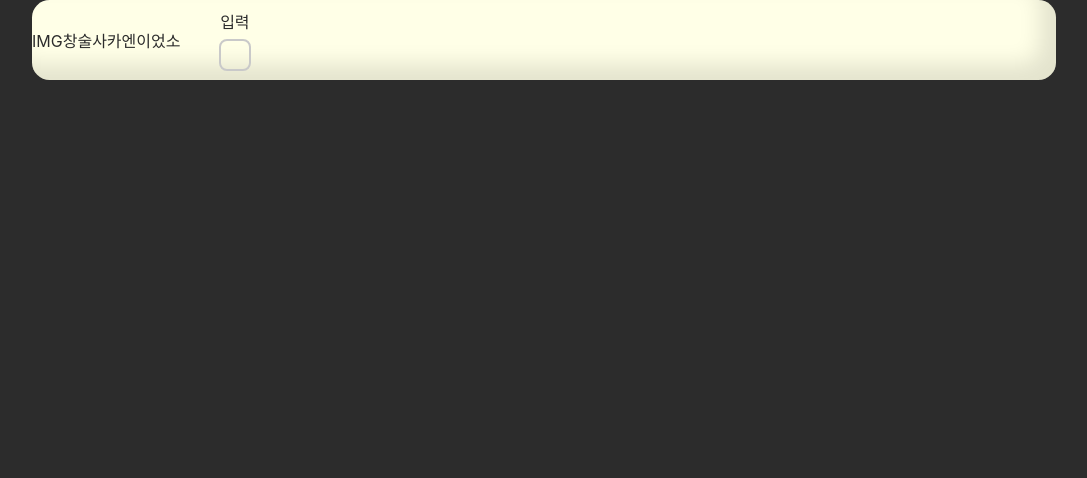
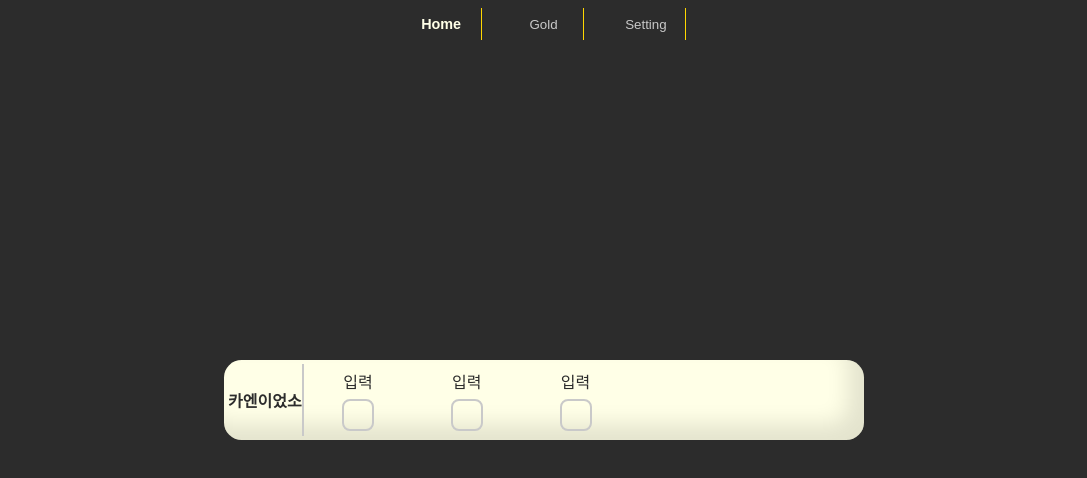
Before and after one commit to KAEN7/lostgold, a Next.js app: page /gold in a window 1280 px wide. Shown: the top 478 px of the page, without its empty margins (96-1183 px from the left). Built offline with nearby package versions, Linux system fonts and the light colour scheme.

Commit message:
Add: body 및 TableRow CSS Styling

```diff
--- a/components/Header.tsx
+++ b/components/Header.tsx
@@ -1,7 +1,6 @@
 import Link from "next/link";
 import { useState } from "react";
 import styled from "styled-components";
-import Link from "next/Link";
 import { flexCenter, color } from "../styles/theme";
 
 const HeaderSection = styled.header`
@@ -14,15 +13,11 @@ const HeaderSection = styled.header`
 	box-sizing: border-box;
 `;
 
-<<<<<<< HEAD
 interface IHeaderBtnType {
-	color?: (string & boolean[]) | undefined;
+	color?: any;
 }
 
 const HeaderBtn = styled.button<IHeaderBtnType>`
-=======
-const HeaderBtn = styled.a`
->>>>>>> 48cb0bf7b5fe112140302dff1c8f7e0c78abc823
 	${flexCenter}
 
 	width: 5rem;
@@ -48,7 +43,6 @@ function Header() {
 	return (
 		<HeaderSection>
 			{list.map((el, index) => (
-<<<<<<< HEAD
 				<HeaderBtn
 					key={`header${index}`}
 					color={isBoxSelect[index]}
@@ -58,16 +52,6 @@ function Header() {
 						<a>{el}</a>
 					</Link>
 				</HeaderBtn>
-=======
-				<Link href={`/${el.toLowerCase()}`}>
-					<HeaderBtn
-						color={isBoxSelect[index]}
-						onClick={() => focusHandler(index)}
-					>
-						{el}
-					</HeaderBtn>
-				</Link>
->>>>>>> 48cb0bf7b5fe112140302dff1c8f7e0c78abc823
 			))}
 		</HeaderSection>
 	);
--- /dev/null
+++ b/components/molecules/TableRow.tsx
@@ -0,0 +1,61 @@
+// 테이블 행
+
+import Image from "next/image";
+import { useState } from "react";
+import styled from "styled-components";
+import { flexCenter, color } from "../../styles/theme";
+import CheckBox from "../atoms/CheckBox";
+
+const ItemRow = styled.div`
+	display: flex;
+	align-items: center;
+	width: 50%;
+	height: 5rem;
+	background: ${color.white};
+	border-radius: 1.1rem;
+	box-shadow: inset -1rem -1rem 1.3rem rgba(0, 0, 0, 0.11);
+	color: ${color.black};
+`;
+
+const ItemHeader = styled.div`
+	${flexCenter}
+
+	height: 90%;
+	border-right: 0.14rem solid ${color.gray};
+
+	span {
+		font-weight: bold;
+	}
+
+	.hoverSpan {
+		display: none;
+	}
+`;
+
+export interface ICheckBox {
+	children?: string;
+	name?: string;
+	job?: string;
+}
+
+const TableRow: React.FC<ICheckBox> = ({ name, job }) => {
+	return (
+		<ItemRow>
+			<ItemHeader>
+				<Image src="/" width="4" height="4" />
+				{/* todo hover시 보이게 적용 */}
+
+				<span>
+					{name}
+					<span className="hoverSpan">{job}</span>
+				</span>
+			</ItemHeader>
+
+			<CheckBox />
+			<CheckBox />
+			<CheckBox />
+		</ItemRow>
+	);
+};
+
+export default TableRow;
--- a/pages/_app.tsx
+++ b/pages/_app.tsx
@@ -1,9 +1,23 @@
 import "../styles/globals.css";
 import type { AppProps } from "next/app";
-import { ThemeProvider } from "styled-components";
+import styled, { ThemeProvider } from "styled-components";
+import Header from "../components/Header";
+
+const BodySection = styled.body`
+	display: flex;
+	flex-direction: column;
+	justify-content: flex-start;
+	width: 100vw;
+	height: 100vh;
+`;
 
 function MyApp({ Component, pageProps }: AppProps) {
-	return <Component {...pageProps} />;
+	return (
+		<BodySection>
+			<Header />
+			<Component {...pageProps} />
+		</BodySection>
+	);
 }
 
 export default MyApp;
--- a/pages/gold/index.tsx
+++ b/pages/gold/index.tsx
@@ -2,38 +2,20 @@
 
 import styled from "styled-components";
 import CheckBox from "../../components/atoms/CheckBox";
-import { flexCenter, color } from "../../styles/theme";
+import TableRow from "../../components/molecules/TableRow";
+import { flexCenterDir, color } from "../../styles/theme";
 
 const GoldSection = styled.header`
-	${flexCenter}
+	${flexCenterDir}
 
 	width: 100%;
 	height: 100%;
 `;
 
-const GoldRow = styled.div`
-	display: flex;
-	align-items: center;
-	width: 80%;
-	height: 5rem;
-	background: ${color.white};
-	border-radius: 1.1rem;
-	box-shadow: inset -1rem -1rem 1.3rem rgba(0, 0, 0, 0.11);
-	color: ${color.black};
-`;
-
 function index() {
 	return (
 		<GoldSection>
-			<GoldRow>
-				<>
-					<>IMG</>
-					{/* todo hover시 보이게 적용 */}
-					<>창술사</>
-					<>카엔이었소</>
-				</>
-				<CheckBox />
-			</GoldRow>
+			<TableRow name="카엔이었소" job="창술사"></TableRow>
 		</GoldSection>
 	);
 }
```
Also changed, not shown: pages/index.tsx (+0 -14 lines), 1 other file (tests, documents, lock files or other folders).
